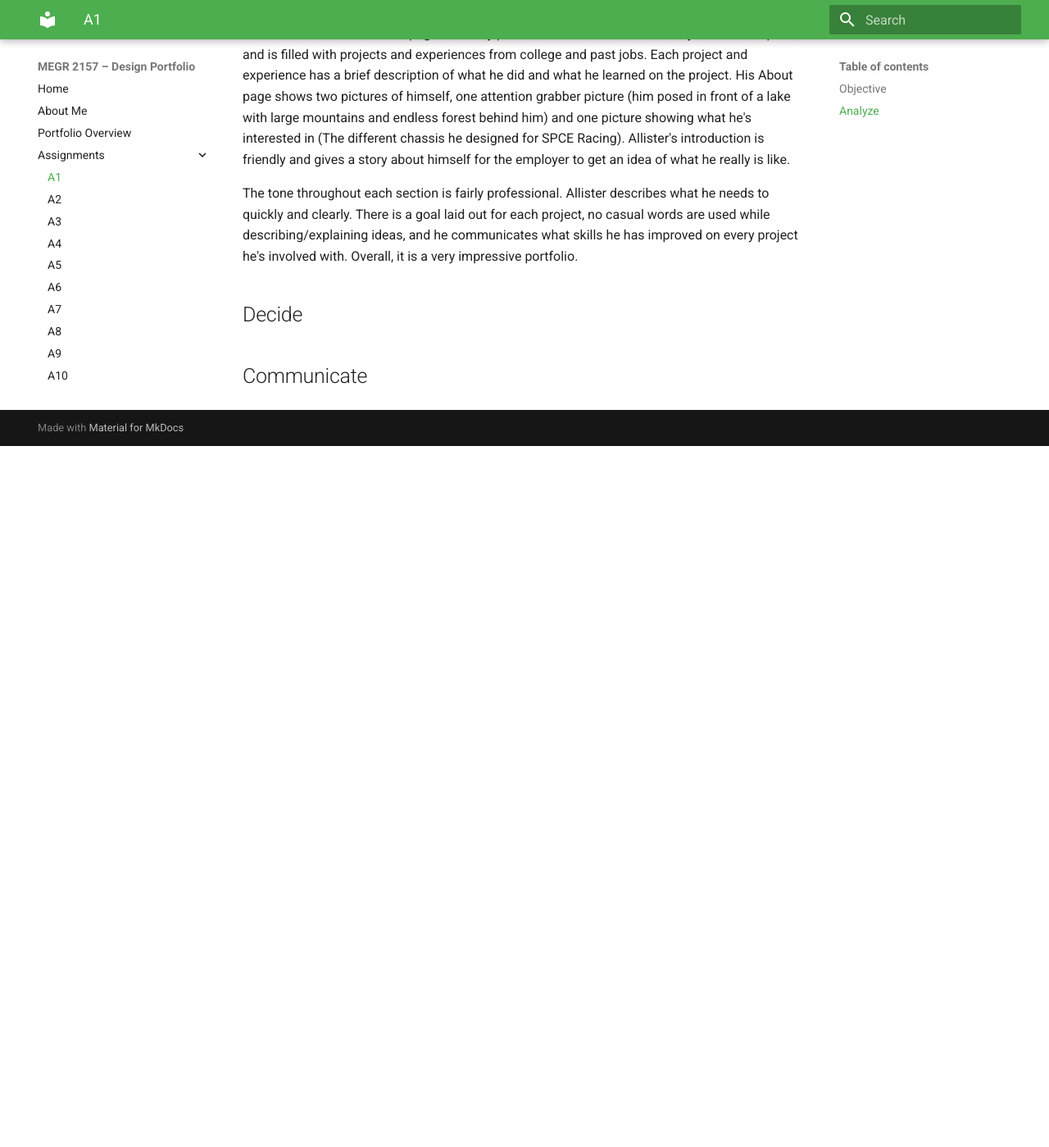
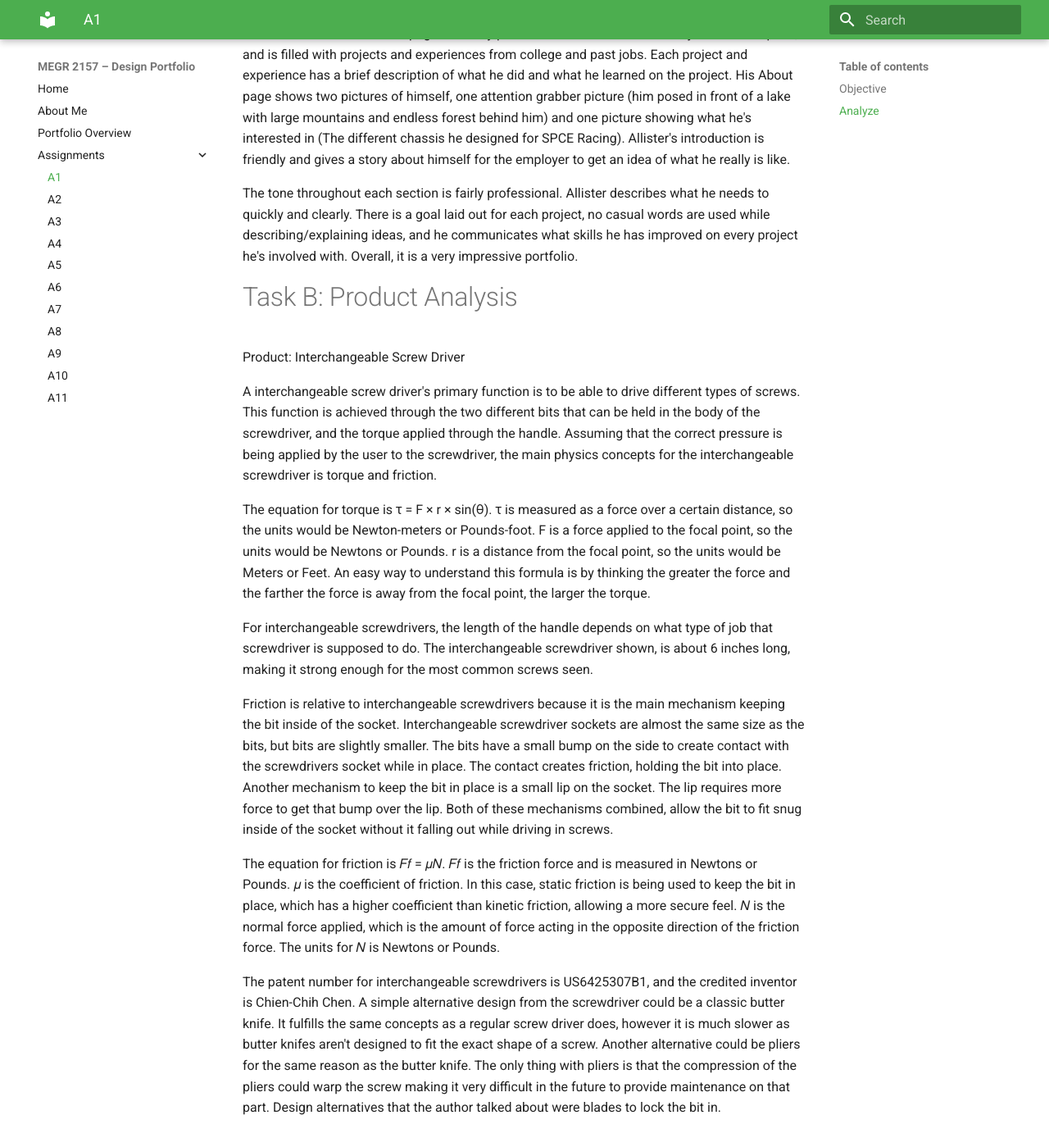
Before and after one commit to AndyChwalik/megr2157-portfolio, an MkDocs documentation site: the page built from docs/assignments/A01/index.md, in a window 1280 px wide and 1400 px high, scrolled down 1578 px. Shown: the whole window at 82% size. Built offline with MkDocs 1.6.1 and Material for MkDocs 9.7.7, drawn with Linux system fonts in a browser that asks for light colours; before the commit the page ends 2122 px from its top, so only the background shows below that; some of the changed text lies outside the part shown.

Commit message:
ProductAnalysisText.md
I did all of the analysis for my product. The patent information is in there as well. Just need the pictures

```diff
--- a/docs/assignments/A01/index.md
+++ b/docs/assignments/A01/index.md
@@ -7,7 +7,7 @@
 
 # Task A: Portfolio Analysis
 
-Website 1: https://acapejones.github.io/#
+**Website 1:** https://acapejones.github.io/#
 
 The landing page for Alexander's portfolio is straight to the point. It has their name, what type of portfolio it is, what the point of the portfolio is, an avatar icon for their picture, and a menu at the bottom for what the user/employer wants to explore. When you click on one of the four menu options (About Me, Work, Profiles, and Contact), it shows a pop up of that tab with the respective information. There isn't a navigation bar on the side to access the other tabs. If you want to explore other information, you'll have to close the pop up information, and then click on one of the tabs from the homepage. That being said, any employer/user can get to the information they want to see within a minute of visiting Alexander's portfolio.
 
@@ -19,7 +19,7 @@ The last two tabs show his linked in and how you can contact him if you were wan
 
 Alexander's tone throughout the entire portfolio was professional. He addressed professional figures in a professional way. Examples would be talking about team positions and addressing the client. It is very similar to what you would read on an engineering portfolio.
 
-Website 2: https://allisterjsequeira.github.io/index.html
+**Website 2:** https://allisterjsequeira.github.io/index.html
 
 Allister's landing page shows his own digital signature, his name, and the projects that he thought was worthy to put on his portfolio. There is a menu at the top of the screen if you're not immediately interested in his projects. The menu consists of his Projects, Resume, About page, and a Contact page. It is very organized and easy to navigate. Anyone will be able to navigate to what they want to see within a minute.
 
@@ -30,6 +30,22 @@ Allister's Resume and About pages are very professional. His resume has very lit
 The tone throughout each section is fairly professional. Allister describes what he needs to quickly and clearly. There is a goal laid out for each project, no casual words are used while describing/explaining ideas, and he communicates what skills he has improved on every project he's involved with. Overall, it is a very impressive portfolio.
 
 
+# Task B: Product Analysis
+Product: Interchangeable Screw Driver
+
+A interchangeable screw driver's primary function is to be able to drive different types of screws. This function is achieved through the two different bits that can be held in the body of the screwdriver, and the torque applied through the handle. Assuming that the correct pressure is being applied by the user to the screwdriver, the main physics concepts for the interchangeable screwdriver is torque and friction.
+
+The equation for torque is τ = F × r × sin(θ). τ is measured as a force over a certain distance, so the units would be Newton-meters or Pounds-foot. F is a force applied to the focal point, so the units would be Newtons or Pounds. r is a distance from the focal point, so the units would be Meters or Feet. An easy way to understand this formula is by thinking the greater the force and the farther the force is away from the focal point, the larger the torque.
+
+For interchangeable screwdrivers, the length of the handle depends on what type of job that screwdriver is supposed to do. The interchangeable screwdriver shown, is about 6 inches long, making it strong enough for the most common screws seen.
+
+Friction is relative to interchangeable screwdrivers because it is the main mechanism keeping the bit inside of the socket. Interchangeable screwdriver sockets are almost the same size as the bits, but bits are slightly smaller.  The bits have a small bump on the side to create contact with the screwdrivers socket while in place. The contact creates friction, holding the bit into place. Another mechanism to keep the bit in place is a small lip on the socket. The lip requires more force to get that bump over the lip. Both of these mechanisms combined, allow the bit to fit snug inside of the socket without it falling out while driving in screws.
+
+The equation for friction is 𝐹𝑓 = 𝜇𝑁. 𝐹𝑓 is the friction force and is measured in Newtons or Pounds. 𝜇 is the coefficient of friction. In this case, static friction is being used to keep the bit in place, which has a higher coefficient than kinetic friction, allowing a more secure feel. 𝑁 is the normal force applied, which is the amount of force acting in the opposite direction of the friction force. The units for 𝑁 is Newtons or Pounds.
+
+The patent number for interchangeable screwdrivers is US6425307B1, and the credited inventor is Chien-Chih Chen. A simple alternative design from the screwdriver could be a classic butter knife. It fulfills the same concepts as a regular screw driver does, however it is much slower as butter knifes aren't designed to fit the exact shape of a screw. Another alternative could be pliers for the same reason as the butter knife. The only thing with pliers is that the compression of the pliers could warp the screw making it very difficult in the future to provide maintenance on that part. Design alternatives that the author talked about were blades to lock the bit in.
+
+
 ## Decide
 
 
```
